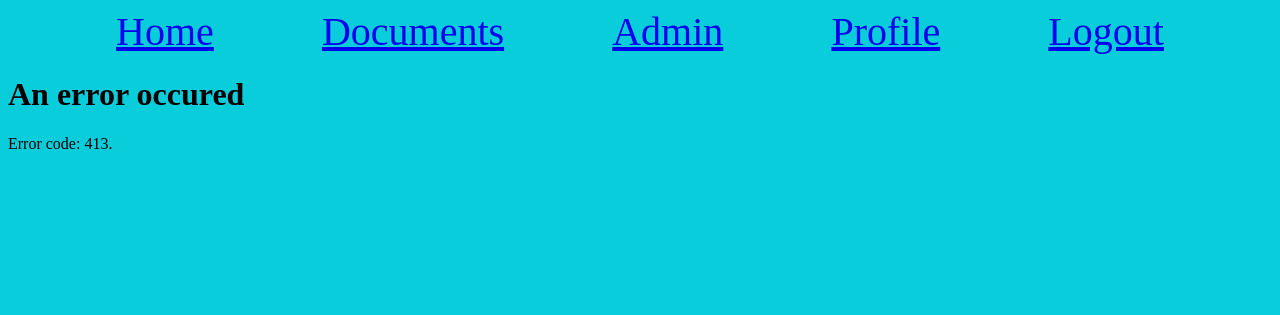
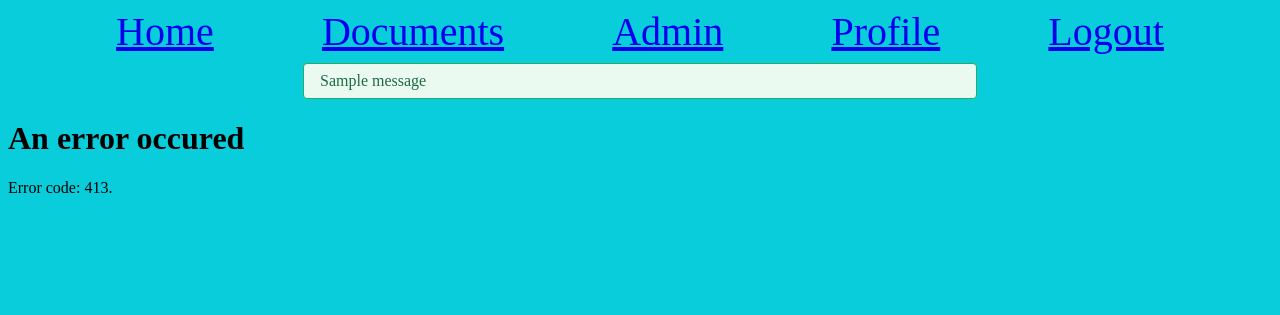
Before and after one commit to cthit/SummIT, a Flask app: page /admin in a window 1280 px wide. Shown: the top 315 px of the page. Run offline with Flask 3, Linux system fonts and the light colour scheme; the visitor is signed in with stand-in values (Sample User, id 1); one stand-in notice (Sample message) is shown; parts of the project's set-up code (start-up, migrations or seed data) failed here and were passed over; some libraries are stand-ins or nearby versions.

Commit message:
Render flash messages in base.html
No template ever called get_flashed_messages(), so every flash() in
the app was silently dropped. Render them with categories in the
shared layout so all existing success/error messages become visible.

Co-Authored-By: Claude Fable 5 <noreply@anthropic.com>

```diff
--- a/project/static/style.css
+++ b/project/static/style.css
@@ -11,6 +11,27 @@ div.navbar {
 
 .center-content {
   text-align: center;
+}
+
+/* Flash messages */
+.flash {
+  margin: 0.5rem auto;
+  padding: 0.5rem 1rem;
+  max-width: 40rem;
+  border: 1px solid;
+  border-radius: 4px;
+}
+
+.flash-error {
+  background-color: #fdecea;
+  border-color: #c0392b;
+  color: #7b241c;
+}
+
+.flash-success {
+  background-color: #eafaf1;
+  border-color: #27ae60;
+  color: #1e6b41;
 }
 
 .inline-display {
--- a/project/templates/base.html
+++ b/project/templates/base.html
@@ -32,6 +32,15 @@
         </a>
       {% endif %}
     </div>
+    {% with messages = get_flashed_messages(with_categories=true) %}
+      {% if messages %}
+        <div class="flashes">
+          {% for category, message in messages %}
+            <div class="flash flash-{{ category }}">{{ message }}</div>
+          {% endfor %}
+        </div>
+      {% endif %}
+    {% endwith %}
     {% block content %} {% endblock %}
   </body>
 </html>
```
